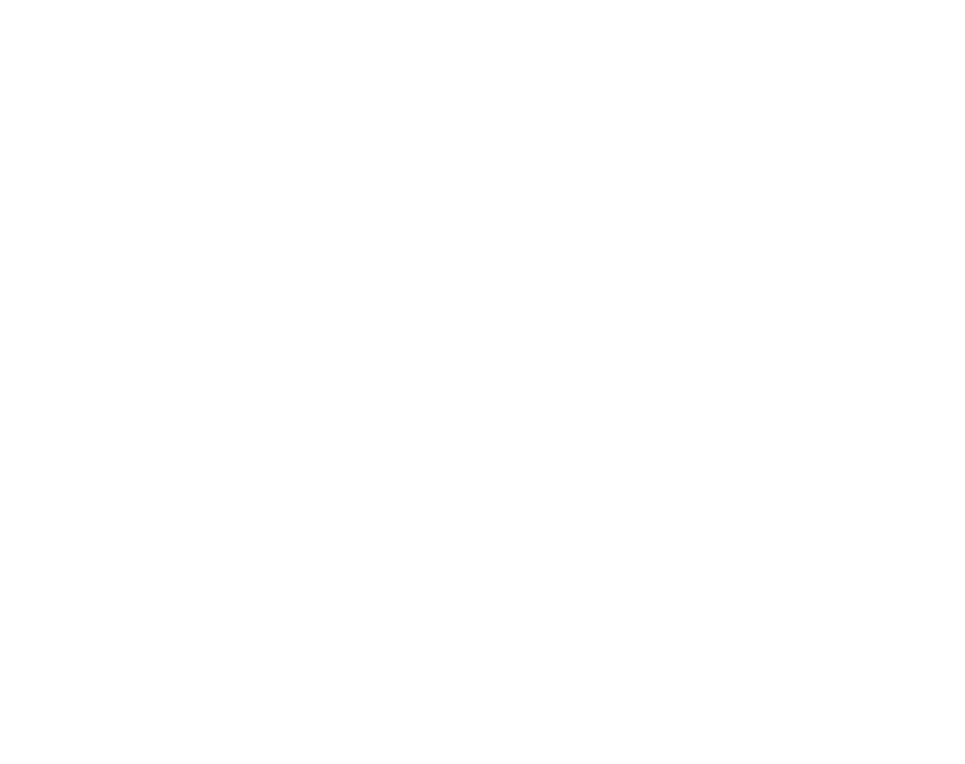
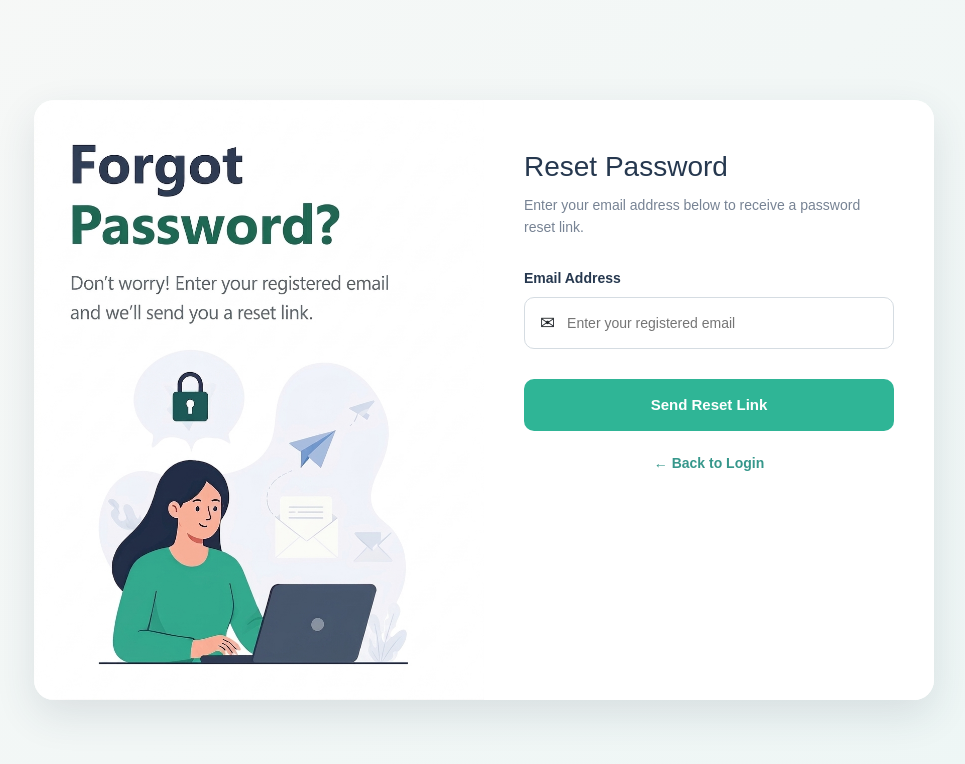
Before and after one commit to PragnaSondigara/Online-Examination-System, a React (Create React App) app: page /ForgotPassword in a window 1280 px wide. Before the commit this address had no page. Shown: the top 764 px of the page, without its empty margins (156-1121 px from the left). Built offline with nearby package versions, Linux system fonts and the light colour scheme.

Commit message:
add change password and forget password component

```diff
--- a/src/App.js
+++ b/src/App.js
@@ -4,6 +4,9 @@ import Home from "./component/Home";
 import ManageStudent from "./component/ManageStudent";
 import ManageFaculty from "./component/ManageFaculty";
 import { AddStudent } from "./component/AddStudent";
+
+import ChangePassword from "./component/ChangePassword";
+import ForgotPassword from "./component/ForgotPassword";
 
 function App() {
   return (
@@ -15,6 +18,8 @@ function App() {
 
         <Route path="/LoginPage" element={<LoginPage />} />
         <Route path="/ManageFaculty" element={<ManageFaculty />} />
+        <Route path="/ChangePassword" element={<ChangePassword />} />
+        <Route path="/ForgotPassword" element={<ForgotPassword />} />
       </Routes>
     </div>
   );
--- /dev/null
+++ b/src/component/ChangePassword.css
@@ -0,0 +1,123 @@
+* {
+  box-sizing: border-box;
+}
+
+.change-password-page {
+  min-height: 100vh;
+  padding: 40px 20px;
+  display: flex;
+  justify-content: center;
+  align-items: center;
+  background: linear-gradient(135deg, #f7f8f7, #edf6f5);
+  font-family: Arial, sans-serif;
+}
+
+/* Main single container */
+.change-password-container {
+  width: 900px;
+  max-width: 100%;
+  min-height: 550px;
+  display: flex;
+  overflow: hidden;
+  background: white;
+  border-radius: 20px;
+  box-shadow: 0 15px 40px rgba(40, 60, 80, 0.12);
+}
+
+/* Left Image Section */
+.change-password-left {
+  width: 50%;
+  min-height: 550px;
+}
+
+.change-password-image {
+  width: 100%;
+  height: 100%;
+  display: block;
+  object-fit: cover;
+}
+
+/* Right Form Section */
+.change-password-card {
+  width: 50%;
+  padding: 50px 40px;
+  background: white;
+}
+
+.change-password-card h2 {
+  margin: 0 0 10px;
+  color: #26384f;
+  font-size: 28px;
+}
+
+.form-description {
+  margin: 0 0 30px;
+  color: #778394;
+  font-size: 14px;
+  line-height: 1.6;
+}
+
+.form-group {
+  margin-bottom: 20px;
+}
+
+.form-group label {
+  display: block;
+  margin-bottom: 8px;
+  color: #26384f;
+  font-size: 14px;
+  font-weight: bold;
+}
+
+.password-input {
+  width: 100%;
+  height: 52px;
+  display: flex;
+  align-items: center;
+  gap: 10px;
+  padding: 0 15px;
+  border: 1px solid #d5dce2;
+  border-radius: 10px;
+}
+
+.password-input input {
+  width: 100%;
+  border: none;
+  outline: none;
+  background: transparent;
+  font-size: 14px;
+}
+
+.update-password-btn {
+  width: 100%;
+  height: 52px;
+  margin-top: 10px;
+  border: none;
+  border-radius: 10px;
+  background: #2fb596;
+  color: white;
+  font-size: 15px;
+  font-weight: bold;
+  cursor: pointer;
+}
+
+/* Tablet */
+@media (max-width: 768px) {
+  .change-password-page {
+    padding: 30px 15px;
+  }
+
+  .change-password-container {
+    flex-direction: column;
+    width: 450px;
+  }
+
+  .change-password-left {
+    width: 100%;
+    min-height: 300px;
+  }
+
+  .change-password-card {
+    width: 100%;
+  }
+}
--- /dev/null
+++ b/src/component/ChangePassword.js
@@ -0,0 +1,76 @@
+import "./ChangePassword.css";
+import changePasswordImage from "./image/p3.png";
+
+function ChangePassword() {
+  return (
+    <div className="change-password-page">
+
+      <div className="change-password-container">
+
+        {/* Left Side Image */}
+        <div className="change-password-left">
+          <img
+            src={changePasswordImage}
+            alt="Change Password"
+            className="change-password-image"
+          />
+        </div>
+
+        {/* Right Side Form */}
+        <div className="change-password-card">
+          <h2>Change Password</h2>
+
+          <p className="form-description">
+            Enter your current password and create a new one.
+          </p>
+
+          <div className="form-group">
+            <label>Current Password</label>
+
+            <div className="password-input">
+              <span>🔒</span>
+              <input
+                type="password"
+                placeholder="Enter current password"
+              />
+              <span>👁</span>
+            </div>
+          </div>
+
+          <div className="form-group">
+            <label>New Password</label>
+
+            <div className="password-input">
+              <span>🔒</span>
+              <input
+                type="password"
+                placeholder="Enter new password"
+              />
+              <span>👁</span>
+            </div>
+          </div>
+
+          <div className="form-group">
+            <label>Confirm New Password</label>
+
+            <div className="password-input">
+              <span>🔒</span>
+              <input
+                type="password"
+                placeholder="Confirm new password"
+              />
+              <span>👁</span>
+            </div>
+          </div>
+
+          <button className="update-password-btn">
+            Update Password
+          </button>
+        </div>
+
+      </div>
+    </div>
+  );
+}
+
+export default ChangePassword;
--- /dev/null
+++ b/src/component/ForgotPassword.css
@@ -0,0 +1,168 @@
+* {
+  box-sizing: border-box;
+}
+
+.forgot-password-page {
+  min-height: 100vh;
+  padding: 40px 20px;
+  display: flex;
+  justify-content: center;
+  align-items: center;
+  background: linear-gradient(135deg, #f7f8f7, #edf6f5);
+  font-family: Arial, sans-serif;
+}
+
+/* Main Single Container */
+.forgot-password-container {
+  width: 900px;
+  max-width: 100%;
+  min-height: 550px;
+
+  display: flex;
+  align-items: stretch;
+
+  background: white;
+  border-radius: 20px;
+  overflow: hidden;
+
+  box-shadow: 0 15px 40px rgba(40, 60, 80, 0.12);
+}
+
+/* Left Side Image */
+.forgot-password-left {
+  width: 50%;
+  min-height: 550px;
+  overflow: hidden;
+}
+
+.forgot-password-image {
+  width: 100%;
+  height: 100%;
+  display: block;
+  object-fit: cover;
+}
+
+/* Right Side Form */
+.forgot-password-card {
+  width: 50%;
+  padding: 50px 40px;
+  background: white;
+}
+
+.forgot-password-card h2 {
+  margin: 0 0 10px;
+  color: #26384f;
+  font-size: 28px;
+}
+
+.forgot-description {
+  margin: 0 0 30px;
+  color: #778394;
+  font-size: 14px;
+  line-height: 1.6;
+}
+
+/* Form Group */
+.forgot-form-group {
+  margin-bottom: 25px;
+}
+
+.forgot-form-group label {
+  display: block;
+  margin-bottom: 8px;
+
+  color: #26384f;
+  font-size: 14px;
+  font-weight: bold;
+}
+
+/* Email Input */
+.email-input {
+  width: 100%;
+  height: 52px;
+
+  display: flex;
+  align-items: center;
+  gap: 10px;
+
+  padding: 0 15px;
+
+  border: 1px solid #d5dce2;
+  border-radius: 10px;
+
+  background: white;
+}
+
+.email-input span {
+  font-size: 18px;
+}
+
+.email-input input {
+  width: 100%;
+
+  border: none;
+  outline: none;
+
+  background: transparent;
+
+  font-size: 14px;
+}
+
+/* Send Reset Button */
+.send-reset-btn {
+  width: 100%;
+  height: 52px;
+
+  margin-top: 5px;
+
+  border: none;
+  border-radius: 10px;
+
+  background: #2fb596;
+  color: white;
+
+  font-size: 15px;
+  font-weight: bold;
+
+  cursor: pointer;
+}
+
+/* .send-reset-btn:hover {
+  background: #2f887e;
+} */
+
+/* Back to Login */
+.back-login {
+  margin-top: 22px;
+
+  text-align: center;
+
+  color: #36978b;
+
+  font-size: 14px;
+  font-weight: bold;
+
+  cursor: pointer;
+}
+
+/* Responsive */
+@media (max-width: 768px) {
+  .forgot-password-page {
+    padding: 30px 15px;
+  }
+
+  .forgot-password-container {
+    width: 450px;
+    flex-direction: column;
+  }
+
+  .forgot-password-left {
+    width: 100%;
+    min-height: 300px;
+  }
+
+  .forgot-password-card {
+    width: 100%;
+    padding: 40px 30px;
+  }
+}
--- /dev/null
+++ b/src/component/ForgotPassword.js
@@ -0,0 +1,57 @@
+import "./ForgotPassword.css";
+import forgotPasswordImage from "./image/p2.png";
+
+function ForgotPassword() {
+  return (
+    <div className="forgot-password-page">
+
+      {/* One Main Container */}
+      <div className="forgot-password-container">
+
+        {/* Left Side Image */}
+        <div className="forgot-password-left">
+          <img
+            src={forgotPasswordImage}
+            alt="Forgot Password"
+            className="forgot-password-image"
+          />
+        </div>
+
+        {/* Right Side Form */}
+        <div className="forgot-password-card">
+
+          <h2>Reset Password</h2>
+
+          <p className="forgot-description">
+            Enter your email address below to receive a password reset link.
+          </p>
+
+          <div className="forgot-form-group">
+            <label>Email Address</label>
+
+            <div className="email-input">
+              <span>✉</span>
+
+              <input
+                type="email"
+                placeholder="Enter your registered email"
+              />
+            </div>
+          </div>
+
+          <button className="send-reset-btn">
+            Send Reset Link
+          </button>
+
+          <div className="back-login">
+            ← Back to Login
+          </div>
+
+        </div>
+
+      </div>
+    </div>
+  );
+}
+
+export default ForgotPassword;
```
Also changed, not shown: src/component/image/p2.png (added), src/component/image/p3.png (added).
